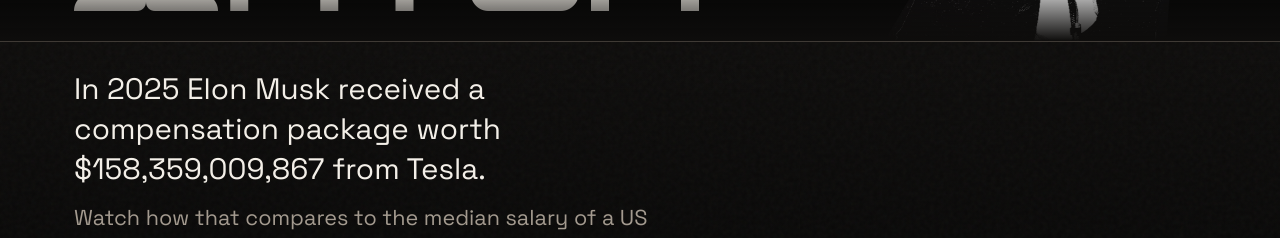
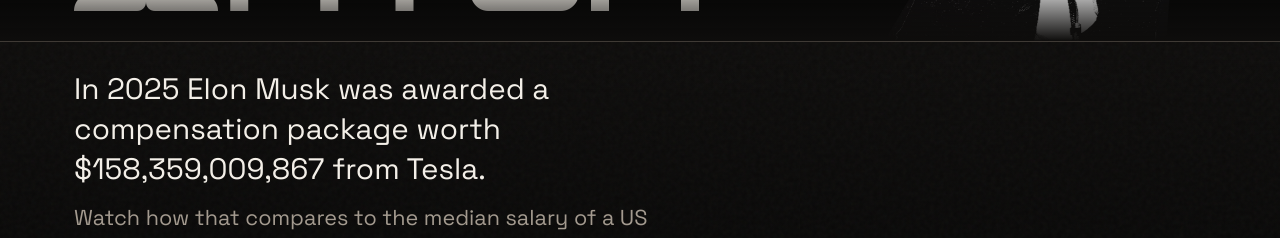
Before and after one commit to lindseytitus/creative-code-data-viz, a React (Vite) app: page / in a window 1280 px wide. Shown: the part 310-548 px from the top of the page. Built offline with nearby package versions, Linux system fonts and the light colour scheme.

Commit message:
semantics

```diff
--- a/src/App.jsx
+++ b/src/App.jsx
@@ -338,7 +338,7 @@
 
       <div className="page-lede">
         <p className="page-description">
-          In 2025 Elon Musk received a compensation package worth $158,359,009,867 from Tesla.
+          In 2025 Elon Musk was awarded a compensation package worth $158,359,009,867 from Tesla.
         </p>
         <p className="page-description">
           Watch how that compares to the median salary of a US worker.
```
